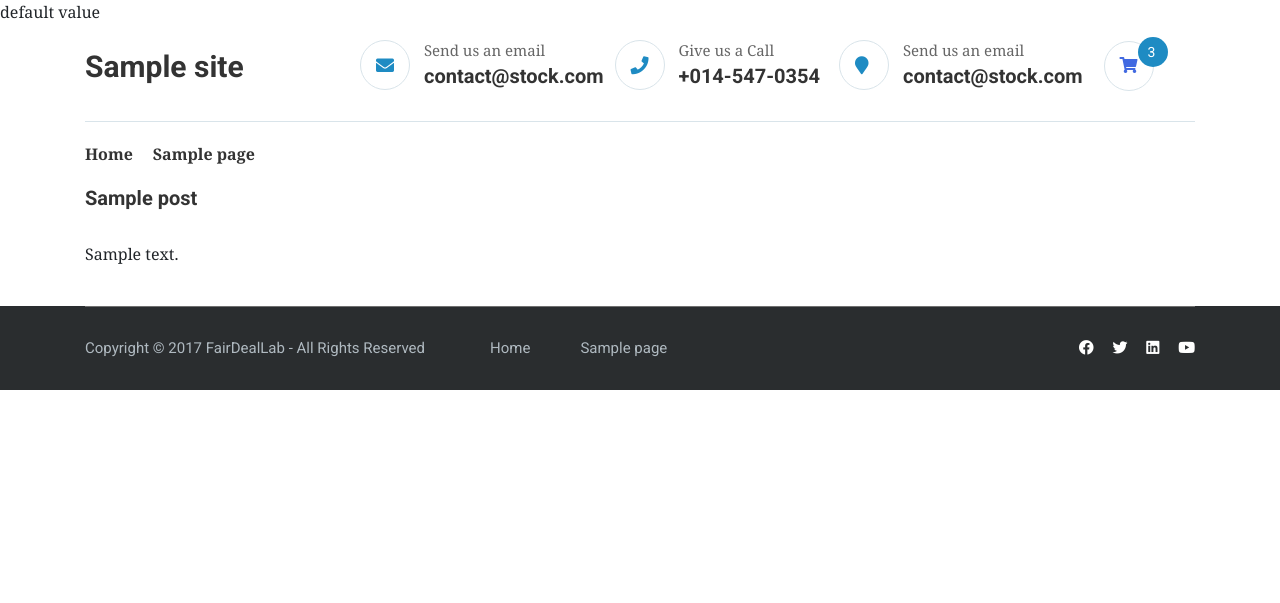
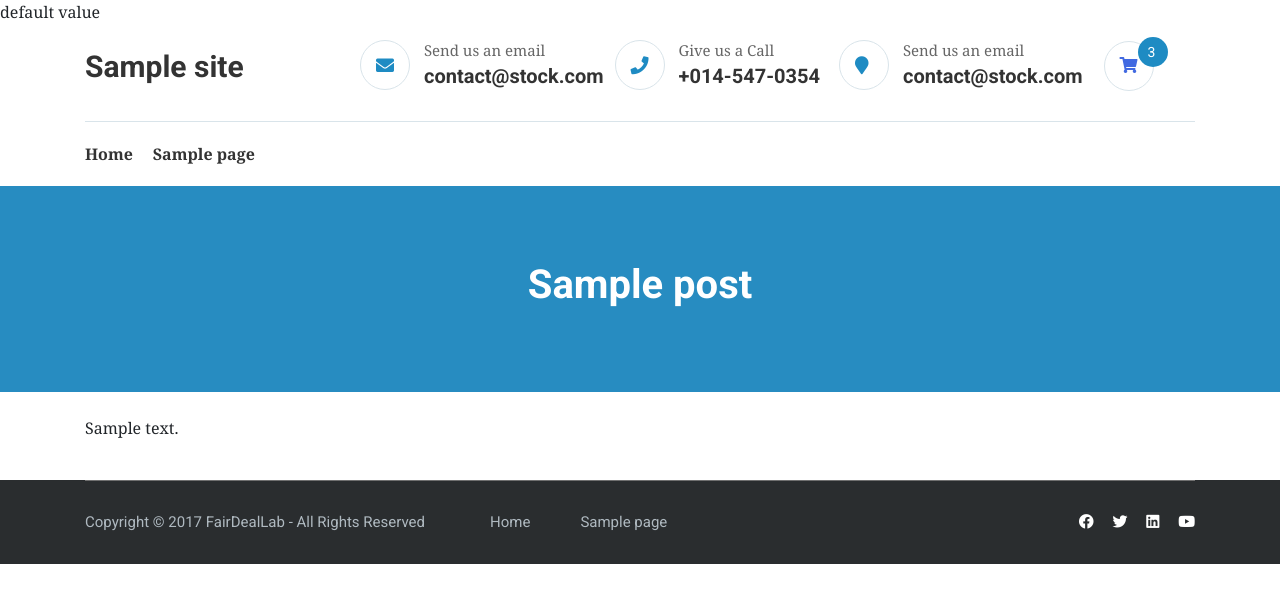
Before and after one commit to shakibdshy/Stock, a WordPress theme: template themes/onlinecoder-strock/page.php in a window 1280 px wide. Shown: the top 603 px of the page. Run offline with PHP 8.4 and a stand-in for WordPress, Linux system fonts and the light colour scheme; the site name, menu and one post (Sample post) are stand-ins, and other content is empty; some libraries are stand-ins or nearby versions.

Commit message:
breadcumb style

```diff
--- a/themes/onlinecoder-strock/page.php
+++ b/themes/onlinecoder-strock/page.php
@@ -34,14 +34,14 @@ while ( have_posts() ) : the_post();
 	}
 ?>
 	<?php if($enable_title == true) : ?>
-	<div class="stock-breadcrumb-area">
+	<div <?php if(has_post_thumbnail()) : ?>style="background-image: url(<?php the_post_thumbnail_url('large')?>)"<?php endif; ?> class="stock-breadcrumb-area">
 		<div class="container">
 			<div class="row">
 				<div class="col-xl-12">
-				<h1 class="entry-title">
+				<h1>
 					<?php if (!empty($custom_title)) { echo $custom_title; } else { the_title(); } ?>
 				</h1>
-				<?php if(function_exists('bnc_display')) bnc_display(); ?>
+				<?php if(function_exists('bcn_display')) bcn_display(); ?>
 				</div>
 			</div>
 		</div>
--- a/themes/onlinecoder-strock/style.css
+++ b/themes/onlinecoder-strock/style.css
@@ -190,3 +190,24 @@ Footer Area
   color: #fff;
   padding-left: 15px;
 }
+
+.stock-breadcrumb-area {
+  font-size: 20px;
+  text-align: center;
+  background: #278cc1;
+  padding: 75px 0;
+  font-weight: 300;
+}
+.stock-breadcrumb-area, .stock-breadcrumb-area a {
+  color: #fff;
+  text-decoration: none;
+}
+.stock-breadcrumb-area span[typeof="ListItem"] {
+  display: inline-block;
+  padding: 0 10px;
+}
+.stock-breadcrumb-area h1 {
+	color: #fff;
+	font-size: 40px;
+	font-weight: ;
+}
```
Also changed, not shown: uploads/2019/08/78869-1024x576.jpg (added), uploads/2019/08/78869-150x150.jpg (added), uploads/2019/08/78869-300x169.jpg (added), uploads/2019/08/78869-768x432.jpg (added), uploads/2019/08/78869.jpg (added), uploads/2019/08/84f5567e297213c19e951055a285a380-1024x576.jpg (added), uploads/2019/08/84f5567e297213c19e951055a285a380-150x150.jpg (added), uploads/2019/08/84f5567e297213c19e951055a285a380-300x169.jpg (added), uploads/2019/08/84f5567e297213c19e951055a285a380-768x432.jpg (added), uploads/2019/08/84f5567e297213c19e951055a285a380.jpg (added), uploads/2019/08/Playa-de-Benijo-1024x661.jpg (added), uploads/2019/08/Playa-de-Benijo-150x150.jpg (added), uploads/2019/08/Playa-de-Benijo-300x194.jpg (added), uploads/2019/08/Playa-de-Benijo-768x496.jpg (added), 1 more files.
